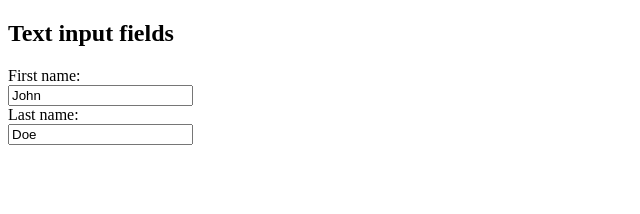
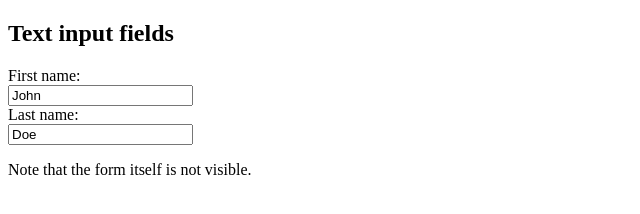
Before and after one commit to Vijay-kumar-07/Git-CI-CD, a plain HTML site: page index.html in a window 1280 px wide. Shown: the whole page, without its empty margins (0-640 px from the left). Drawn offline with Linux system fonts and the light colour scheme.

Commit message:
Made the changes in index file

```diff
--- a/index.html
+++ b/index.html
@@ -10,8 +10,10 @@
   <label for="lname">Last name:</label><br>
   <input type="text" id="lname" name="lname" value="Doe">
 </form>
+
+<p>Note that the form itself is not visible.</p>
 <!--
-<p>Note that the form itself is not visible.</p>
+
 
 <p>Also note that the default width of text input fields is 20 characters.</p> -->
 
```
